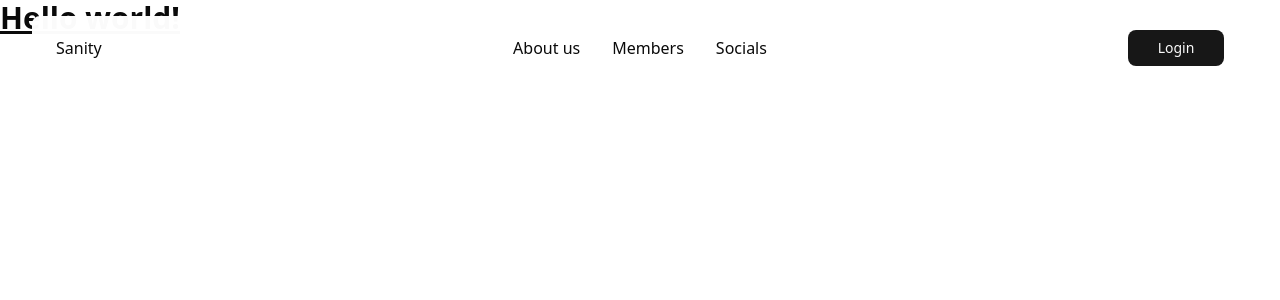
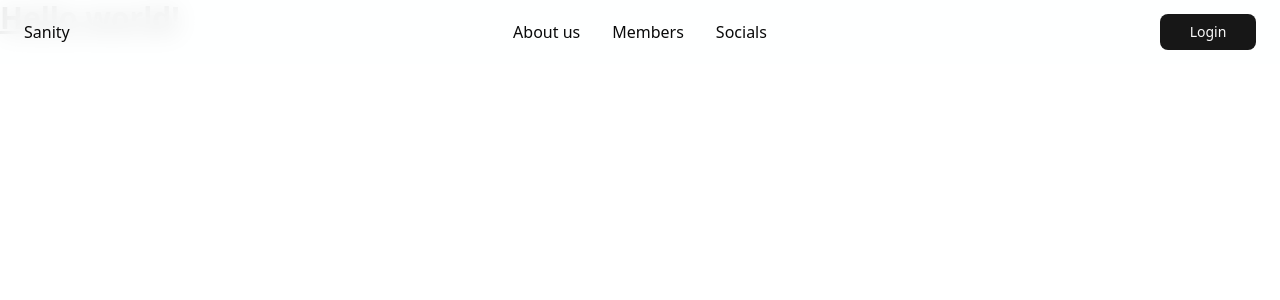
Before and after one commit to nednella/sanity, a React (Vite) app in the folder apps/web/: page / in a window 1280 px wide. Shown: the top 300 px of the page. Built offline with nearby package versions, Linux system fonts and the light colour scheme; no server answers.

Commit message:
Update navbar styling

```diff
--- a/apps/web/src/components/header/navbar.tsx
+++ b/apps/web/src/components/header/navbar.tsx
@@ -8,11 +8,8 @@ import { options } from "./navbar.config"
 
 export function Navbar() {
     return (
-        <header className="fixed z-50 w-full md:top-4 md:right-8 md:left-8 md:w-auto">
-            <div
-                className="bg-background/98 mx-auto flex h-16 max-w-7xl items-center justify-between px-6 py-2
-                    md:rounded-md"
-            >
+        <header className="bg-background/90 fixed z-50 w-full backdrop-blur-md">
+            <div className="mx-auto flex h-16 max-w-7xl items-center justify-between px-6 py-2 md:rounded-md">
                 {/* mobile menu */}
                 <Menu
                     className="md:hidden"
```
